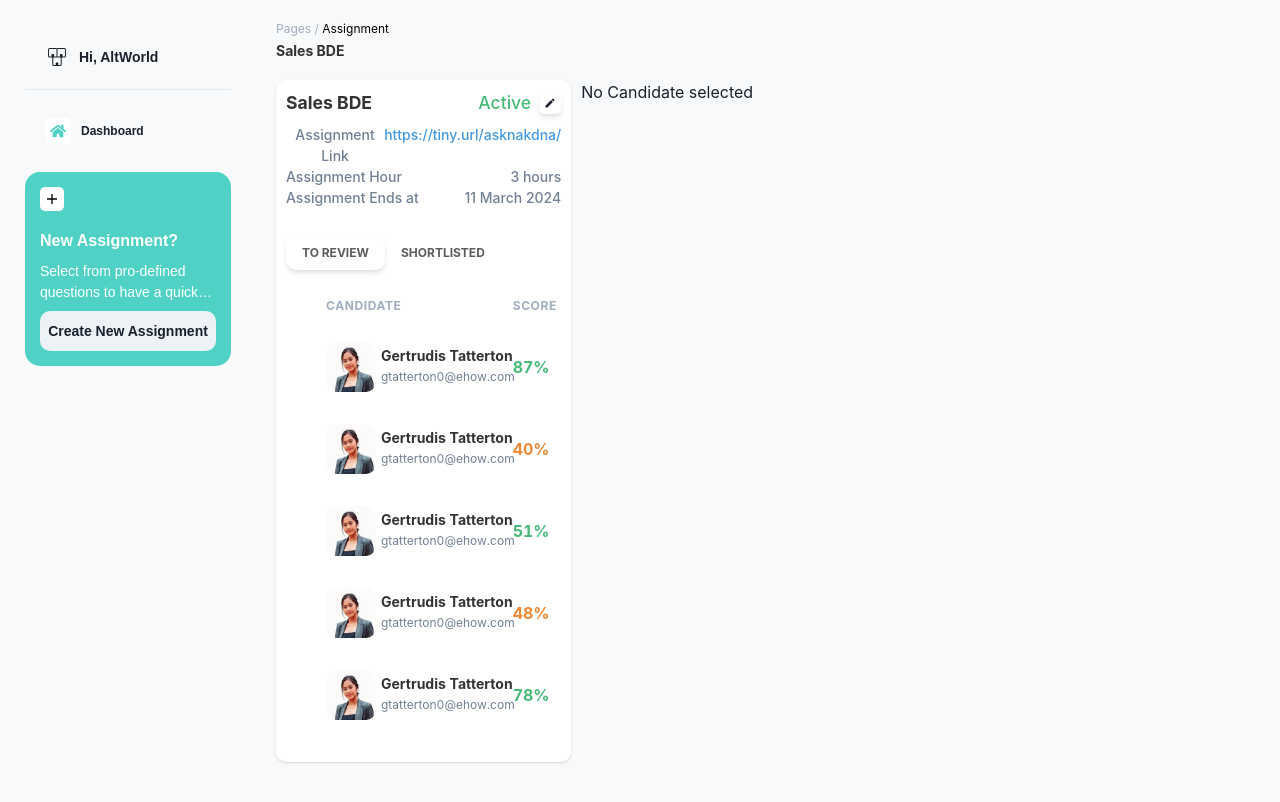
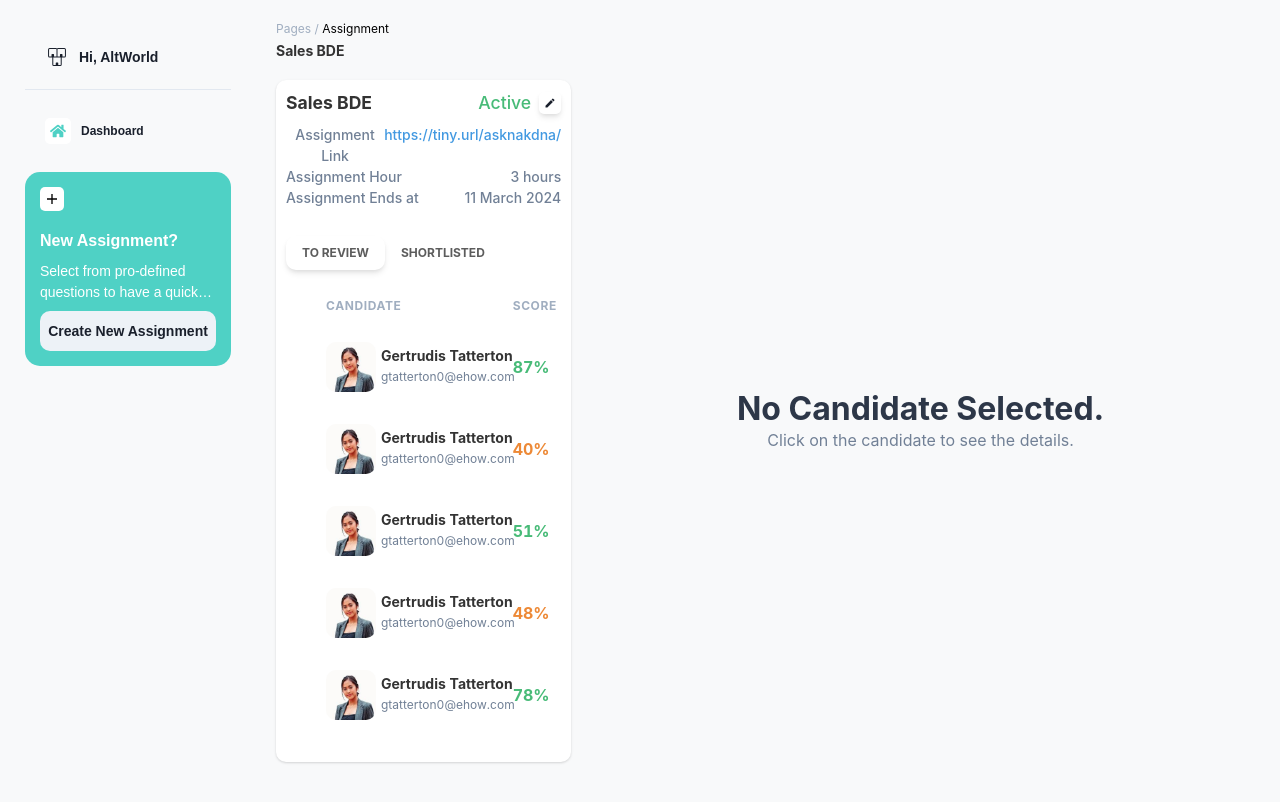
Before and after one commit to er-priyanka/altworld, a React (Create React App) app in the folder frontend/: page / in a window 1280 px wide. Built offline with nearby package versions, Linux system fonts and the light colour scheme.

Commit message:
updated the component style

```diff
--- a/frontend/src/Components/CandidateDetails.tsx
+++ b/frontend/src/Components/CandidateDetails.tsx
@@ -36,7 +36,16 @@ const flexStyleProps = {
 const CandidateDetails: React.FC<CandidateDetailsProps> = ({ candidate }) => {
 
   if(!candidate){
-    return <Text>No Candidate selected</Text>
+    return (
+      <Box
+      w={{base:"100%", md:'70%'}}
+      display='flex'
+      flexDirection={'column'}
+      justifyContent='center'
+      >
+        <Heading fontSize={{base:'1.5rem', md:'2rem'}} color='gray.700'>No Candidate Selected.</Heading>
+        <Text color='gray.500'>Click on the candidate to see the details.</Text>
+      </Box>)
   }
 
   return (
```
